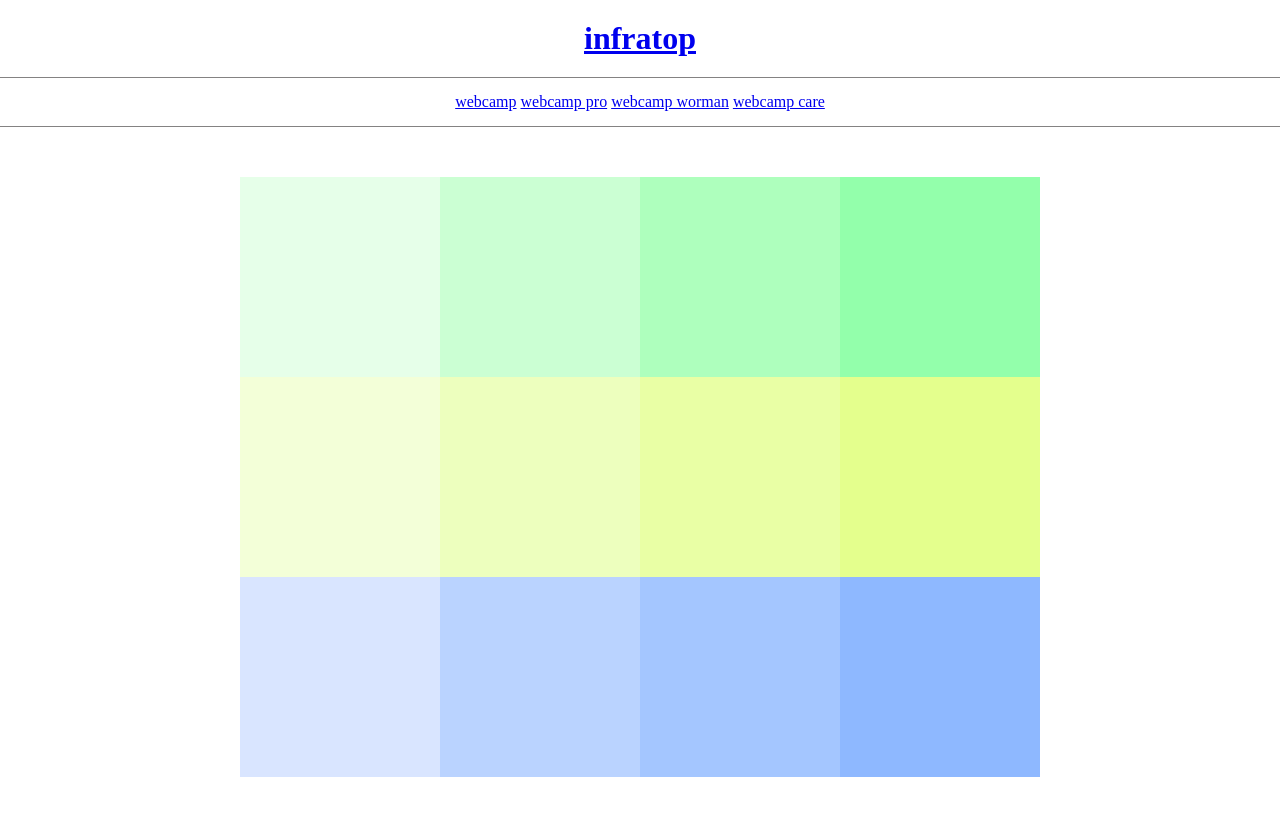
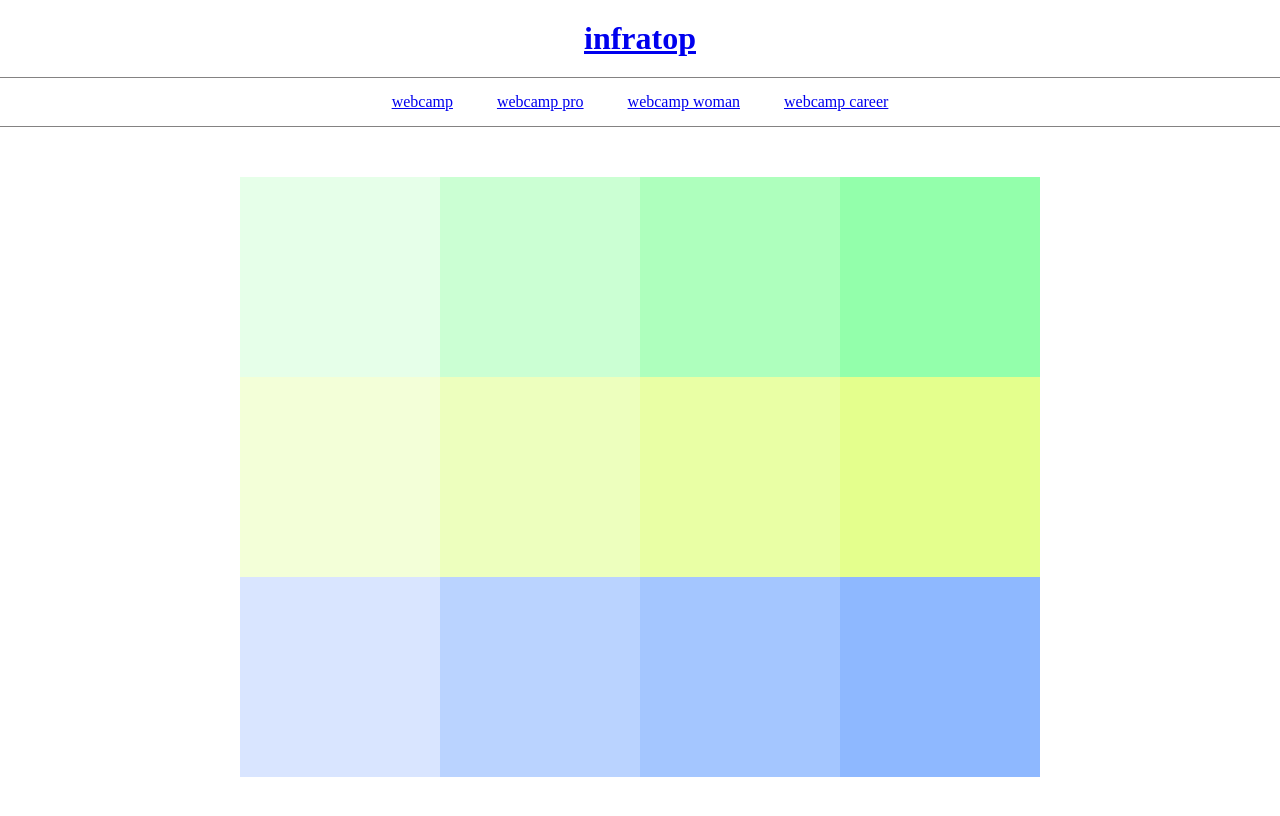
Before and after one commit to taichi328/chapter5, a plain HTML site: page index.html in a window 1280 px wide. Drawn offline with Linux system fonts and the light colour scheme.

Commit message:
[finish]1-5

```diff
--- a/index.html
+++ b/index.html
@@ -16,10 +16,16 @@
     <nav>
       <ul class="nav-list">
         <li class="nav-list-item">
-          <a href="url">webcamp</a>
-          <a href="url">webcamp pro</a>
-          <a href="url">webcamp worman</a>
-          <a href="url">webcamp care</a>
+          <a href="index.html">webcamp</a>
+        </li>
+        <li class="nav-list-item">
+          <a href="index.html">webcamp pro</a>
+        </li>
+        <li class="nav-list-item">
+          <a href="index.html">webcamp woman</a>
+        </li>
+        <li class="nav-list-item">
+          <a href="index.html">webcamp career</a>
         </li>
       </ul>
     </nav>
```
